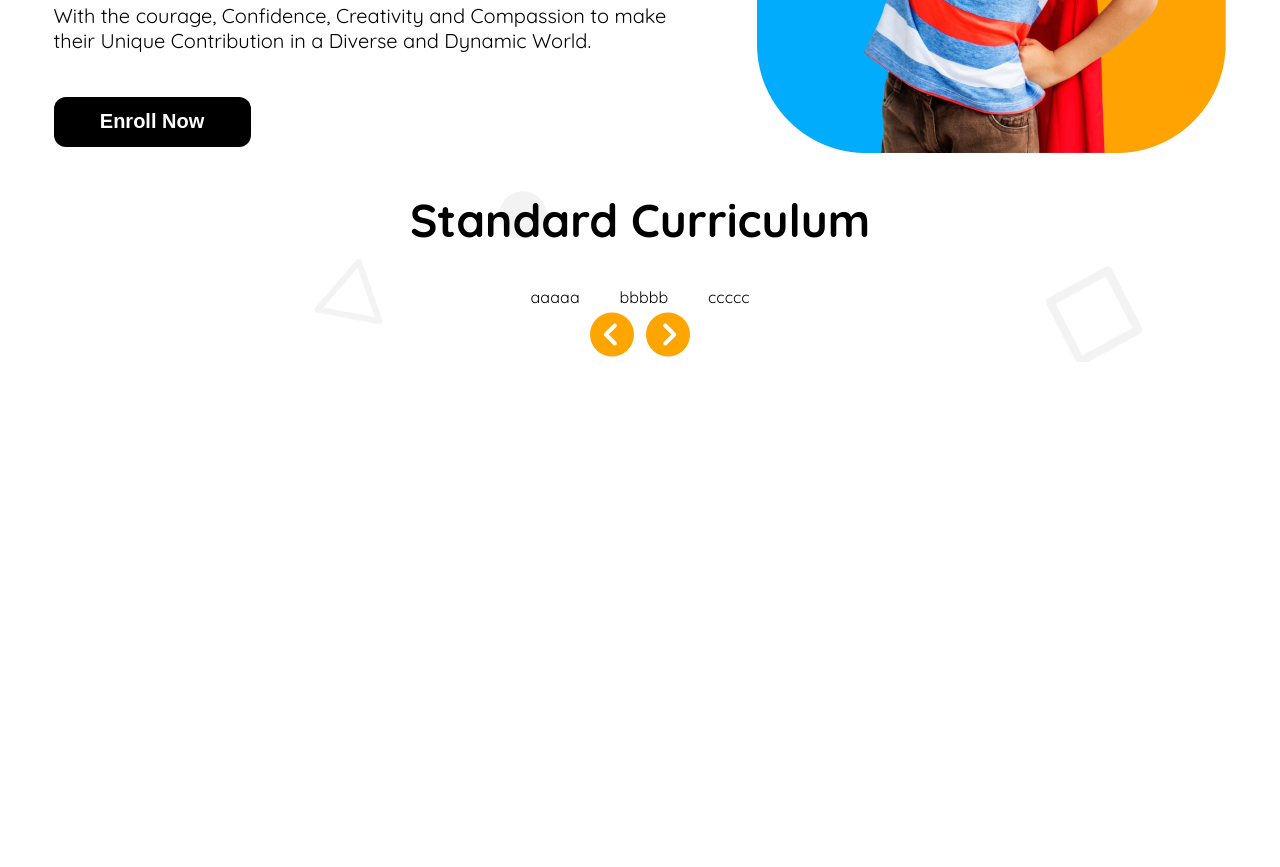
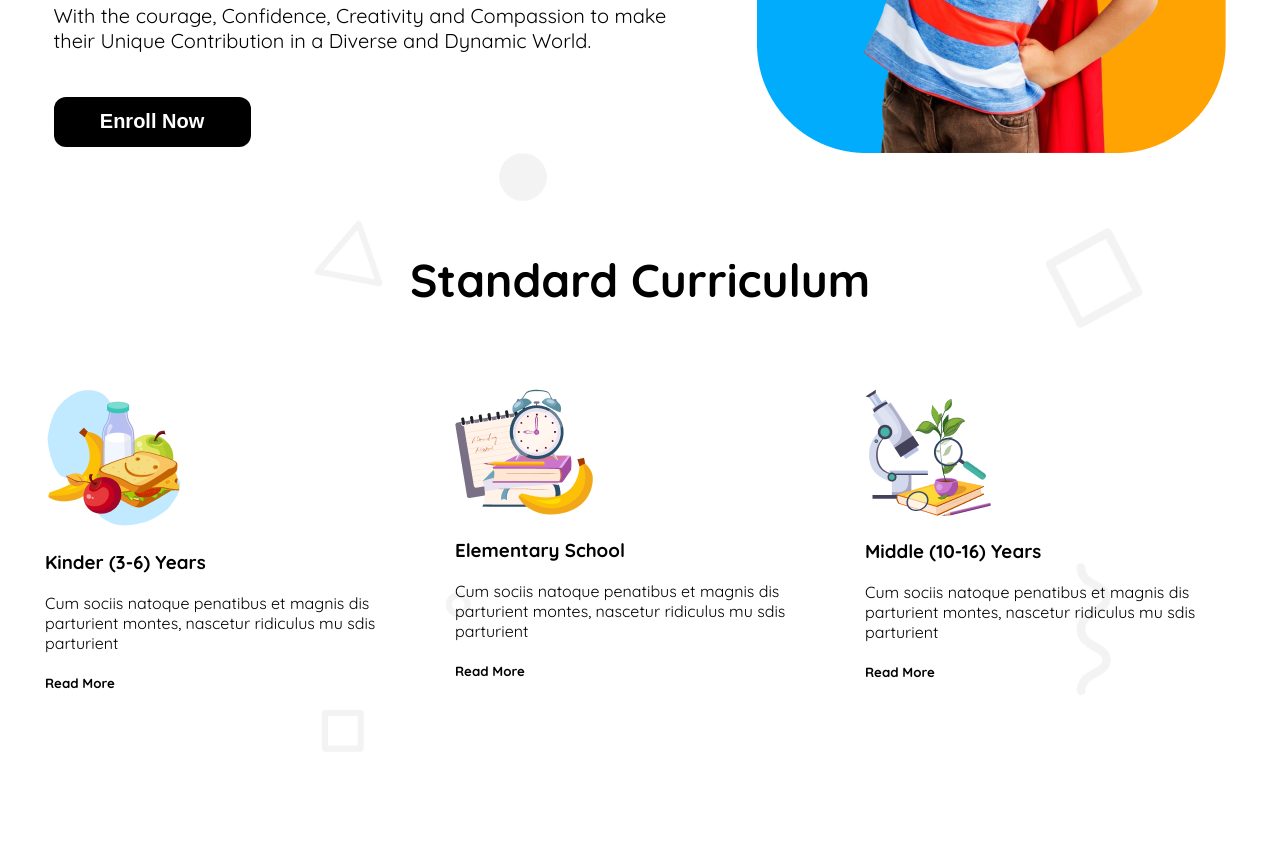
Before and after one commit to mjhdu13/assignment-02, a plain HTML site: page index.html in a window 1280 px wide. Shown: the part 534-1401 px from the top of the page. Before the commit the page ends 904 px from the top, so only its background shows below. Drawn offline with Linux system fonts and the light colour scheme.

Commit message:
cc model done, more styles will be added

```diff
--- a/index.html
+++ b/index.html
@@ -58,13 +58,30 @@
 
       <div class="cc-box-container">
         <div class="cc-box-1">
-          aaaaa
+          <img src="assets/kinder.png" alt="">
+          <h3>Kinder (3-6) Years</h3>
+          <p>Cum sociis natoque penatibus et magnis
+            dis parturient montes, nascetur ridiculus
+            mu sdis parturient</p>
+            <h5>Read More</h5>
         </div>
+
         <div class="cc-box-2">
-          bbbbb
+          <img src="assets/elementary.png" alt="">
+          <h3>Elementary School</h3>
+          <p>Cum sociis natoque penatibus et magnis
+            dis parturient montes, nascetur ridiculus
+            mu sdis parturient</p>
+            <h5>Read More</h5>
         </div>
+
         <div class="cc-box-3">
-          ccccc
+          <img src="assets/middle.png" alt="">
+          <h3>Middle (10-16) Years</h3>
+          <p>Cum sociis natoque penatibus et magnis
+            dis parturient montes, nascetur ridiculus
+            mu sdis parturient</p>
+          <h5>Read More</h5>
         </div>
       </div>
 
--- a/styles/style.css
+++ b/styles/style.css
@@ -116,13 +116,24 @@ margin-top: 24px;
 /* curriculum styles */
 .cc-section{
   background-image:url("/assets/bg.png") ;
+  padding-top: 60px;
+  padding-bottom: 60px;
+  /* gap: 80px; */
 }
 
 .cc-box-container{
   display: flex;
   justify-content: center;
   gap: 40px;
+  margin-top: 80px;
+  margin-bottom: 80px;
 }
+
+.cc-box-1, .cc-box-2, .cc-box-3{
+  width: 370px;
+  height: 475px;
+}
+
 
 .cc-header{
   font-size: 46px;
```
